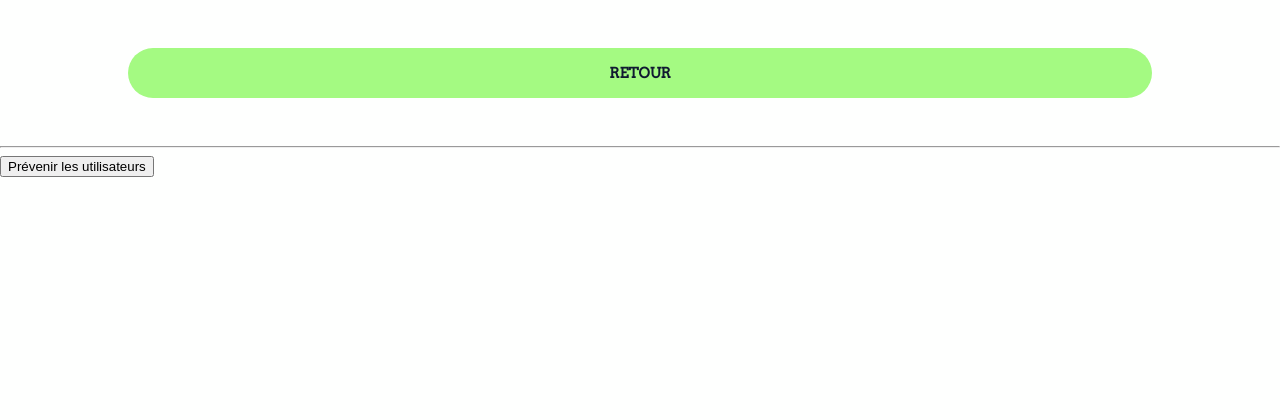
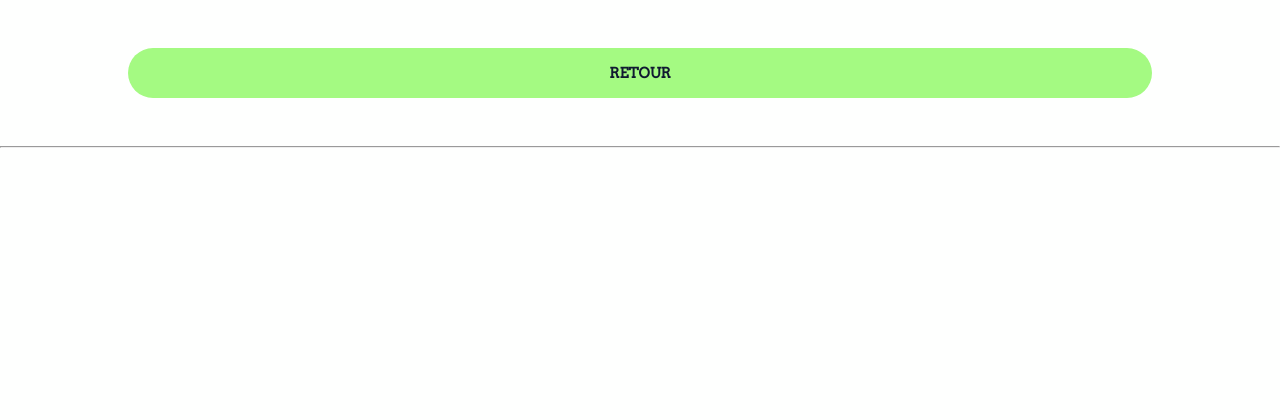
Before and after one commit to PMulx/loufok, a PHP site: template src/View/administrateur/currentcadavre.html.twig in a window 1280 px wide. Shown: the part 159-579 px from the top of the page. Run offline with PHP 8.4, Linux system fonts and the light colour scheme; the template is opened without the code that fills it, so the values that code supplies are empty; some libraries are stand-ins or nearby versions; some web fonts are replaced.

Commit message:
Little changes notif

```diff
--- a/src/View/administrateur/currentcadavre.html.twig
+++ b/src/View/administrateur/currentcadavre.html.twig
@@ -61,8 +61,6 @@ Actuel
 
 <!-- Section représentant le cadavre actuel -->
 
-<button id="notif"> Prévenir les utilisateurs </button>
-
 <section class="currentCadavre">
   {% set titreCadavre = currentCadavres.data[0].titre_cadavre %}
 
```
